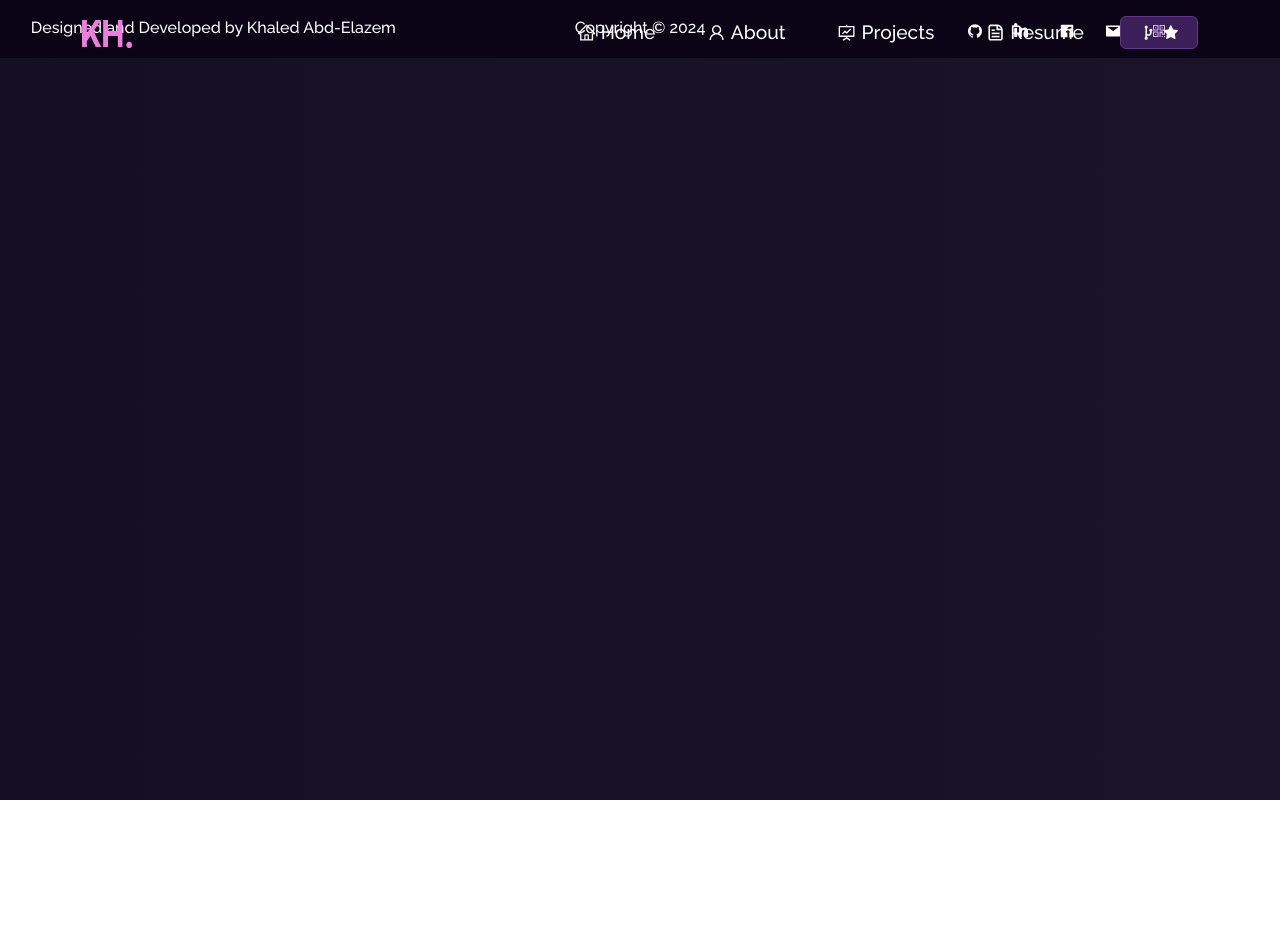
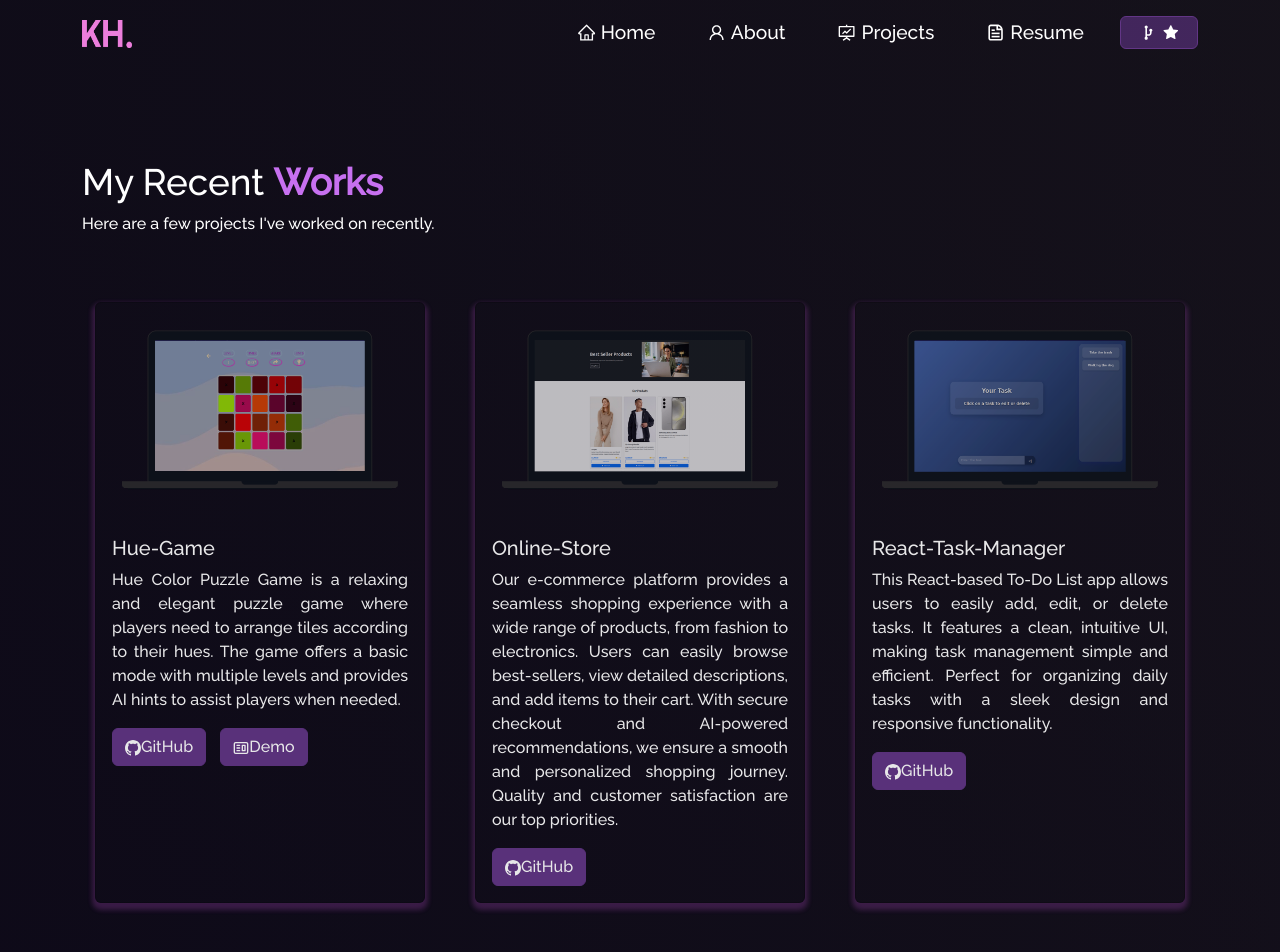
Before and after one commit to KhaledAbdElazem/portfolio-0.3.0, a React (Vite) app: page /project in a window 1280 px wide. Shown: the top 952 px of the page. Before the commit the page ends 800 px from the top, so only its background shows below. Built offline with nearby package versions, Linux system fonts and the light colour scheme.

Commit message:
Projects

```diff
--- a/src/App.tsx
+++ b/src/App.tsx
@@ -7,6 +7,7 @@ import { BrowserRouter as Router, Routes, Route } from "react-router-dom";
 import Home from "./components/Home/Home";  // Your Home component
 import NavBar from "./components/Navbar";  // Example of another component/page
 import Footer from "./components/Footer";  // Optional: for 404 handling
+import Projects from "./components/Projects/Projects";  // Optional: for 404 handling
 import "bootstrap/dist/css/bootstrap.min.css"; // Ensure Bootstrap is imported
 
 const App: React.FC = () => {
@@ -15,7 +16,7 @@ const App: React.FC = () => {
       <NavBar />
       <Routes>
         <Route path="/" element={<Home />} />  {/* Home route */}
-        {/* <Route path="/src/" element={<AnotherPage />} />  Another page */}
+        <Route path="/project" element={<Projects />} />
         {/* <Route path="*" element={<NotFound />} />  Catch-all route for 404 */}
       </Routes>
       <Footer />
--- /dev/null
+++ b/src/components/Projects/ProjectCards.tsx
@@ -0,0 +1,59 @@
+import Card from "react-bootstrap/Card";
+import Button from "react-bootstrap/Button";
+import { CgWebsite } from "react-icons/cg";
+import { BsGithub } from "react-icons/bs";
+import PropTypes from 'prop-types';
+
+interface ProjectCardsProps {
+  imgPath: string;
+  title: string;
+  description: string;
+  ghLink: string;
+  isBlog: boolean;
+  demoLink?: string;
+}
+
+function ProjectCards(props: ProjectCardsProps) {
+  return (
+    <Card className="project-card-view">
+      <Card.Img variant="top" src={props.imgPath} alt="card-img" />
+      <Card.Body>
+        <Card.Title>{props.title}</Card.Title>
+        <Card.Text style={{ textAlign: "justify" }}>
+          {props.description}
+        </Card.Text>
+        <Button variant="primary" href={props.ghLink} target="_blank">
+          <BsGithub />
+          {props.isBlog ? "Blog" : "GitHub"}
+        </Button>
+        {"\n"}
+        {"\n"}
+
+        {/* If the component contains Demo link and if it's not a Blog then, it will render the below component  */}
+
+        {!props.isBlog && props.demoLink && (
+          <Button
+            variant="primary"
+            href={props.demoLink}
+            target="_blank"
+            style={{ marginLeft: "10px" }}
+          >
+            <CgWebsite />
+            {"Demo"}
+          </Button>
+        )}
+      </Card.Body>
+    </Card>
+  );
+}
+
+ProjectCards.propTypes = {
+  imgPath: PropTypes.string.isRequired,
+  title: PropTypes.string.isRequired,
+  description: PropTypes.string.isRequired,
+  ghLink: PropTypes.string.isRequired,
+  isBlog: PropTypes.bool.isRequired,
+  demoLink: PropTypes.string
+};
+
+export default ProjectCards;
--- /dev/null
+++ b/src/components/Projects/Projects.tsx
@@ -0,0 +1,94 @@
+
+import { Container, Row, Col } from "react-bootstrap";
+import ProjectCard from "./ProjectCards";
+import Particle from "../Particle";
+import store2 from "../../assets/Projects/Store2.png";
+import task from "../../assets/Projects/Task.png";
+import game from "../../assets/Projects/Game.png";
+import store from "../../assets/Projects/Store.png";
+
+function Projects() {
+  return (
+    <Container fluid className="project-section">
+      <Particle />
+      <Container>
+        <h1 className="project-heading">
+          My Recent <strong className="purple">Works </strong>
+        </h1>
+        <p style={{ color: "white" }}>
+          Here are a few projects I&#39;ve worked on recently.
+        </p>
+        <Row style={{ justifyContent: "center", paddingBottom: "10px" }}>
+          <Col md={4} className="project-card">
+            <ProjectCard
+              imgPath={game}
+              isBlog={false}
+              title="Hue-Game"
+              description="Hue Color Puzzle Game is a relaxing and elegant puzzle game where players need to arrange tiles according to their hues. The game offers a basic mode with multiple levels and provides AI hints to assist players when needed."
+              ghLink="https://github.com/KhaledAbdElazem/AI_Hue_Color_Puzzle_game"
+              demoLink="https://hue-colors.giize.com/"
+            />
+          </Col>
+
+          <Col md={4} className="project-card">
+            <ProjectCard
+              imgPath={store}
+              isBlog={false}
+              title="Online-Store"
+              description="Our e-commerce platform provides a seamless shopping experience with a wide range of products, from fashion to electronics. Users can easily browse best-sellers, view detailed descriptions, and add items to their cart. With secure checkout and AI-powered recommendations, we ensure a smooth and personalized shopping journey. Quality and customer satisfaction are our top priorities."
+              ghLink="https://github.com/KhaledAbdElazem/Online-Store-Frontend"
+              // demoLink=""
+            />
+          </Col>
+
+          <Col md={4} className="project-card">
+            <ProjectCard
+              imgPath={task}
+              isBlog={false}
+              title="React-Task-Manager"
+              description="This React-based To-Do List app allows users to easily add, edit, or delete tasks. It features a clean, intuitive UI, making task management simple and efficient. Perfect for organizing daily tasks with a sleek design and responsive functionality."
+              ghLink="https://github.com/KhaledAbdElazem/TODO_LIST_REACT"
+              // demoLink=""
+            />
+          </Col>
+
+          <Col md={4} className="project-card">
+            <ProjectCard
+              imgPath={store2}
+              isBlog={false}
+              title="Pure-Online-Store"
+              description="AKATSUKE is a premium e-commerce platform offering a wide range of stylish products, from backpacks to casual wear. With a clean interface and easy navigation, users can explore high-quality items for everyday use. Shop now for a seamless, top-tier shopping experience."
+              ghLink="https://github.com/KhaledAbdElazem/Pure-Online-Store"
+              demoLink=" http://pure-online-store.giize.com/"
+            />
+          </Col>
+{/*
+          <Col md={4} className="project-card">
+            <ProjectCard
+              imgPath={suicide}
+              isBlog={false}
+              title="Ai For Social Good"
+              description="Using 'Natural Launguage Processing' for the detection of suicide-related posts and user's suicide ideation in cyberspace  and thus helping in sucide prevention."
+              ghLink="https://github.com/soumyajit4419/AI_For_Social_Good"
+              // demoLink="https://www.youtube.com/watch?v=dQw4w9WgXcQ&ab_channel=RickAstley" <--------Please include a demo link here
+            />
+          </Col> */}
+
+          {/* <Col md={4} className="project-card">
+            <ProjectCard
+              imgPath={emotion}
+              isBlog={false}
+              title="Face Recognition and Emotion Detection"
+              description="Trained a CNN classifier using 'FER-2013 dataset' with Keras and tensorflow backened. The classifier sucessfully predicted the various types of emotions of human. And the highest accuracy obtained with the model was 60.1%.
+              Then used Open-CV to detect the face in an image and then pass the face to the classifer to predict the emotion of a person."
+              ghLink="https://github.com/soumyajit4419/Face_And_Emotion_Detection"
+              // demoLink="https://blogs.soumya-jit.tech/"      <--------Please include a demo link here
+            />
+          </Col> */}
+        </Row>
+      </Container>
+    </Container>
+  );
+}
+
+export default Projects;
```
